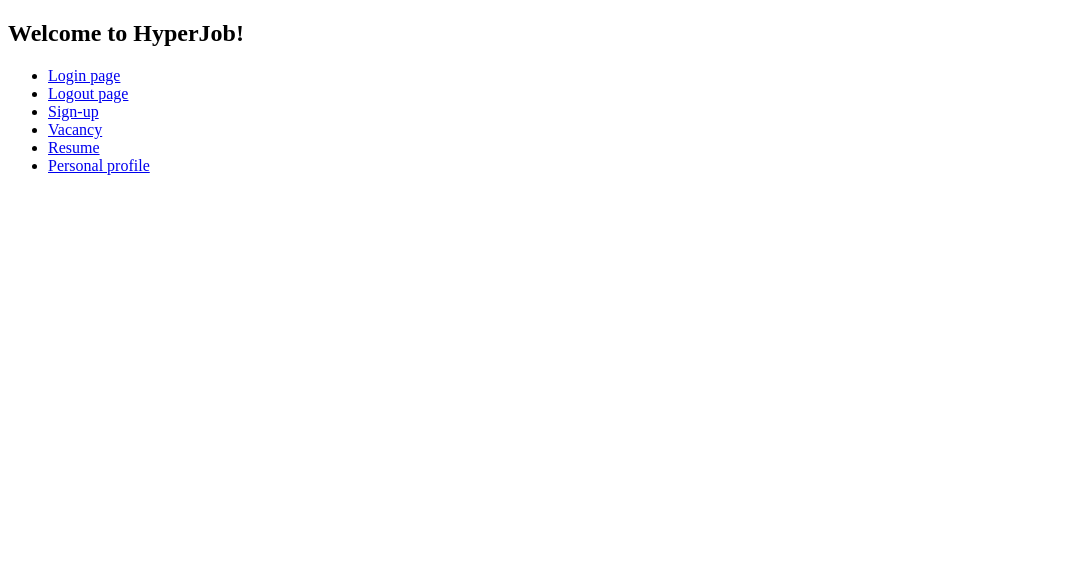
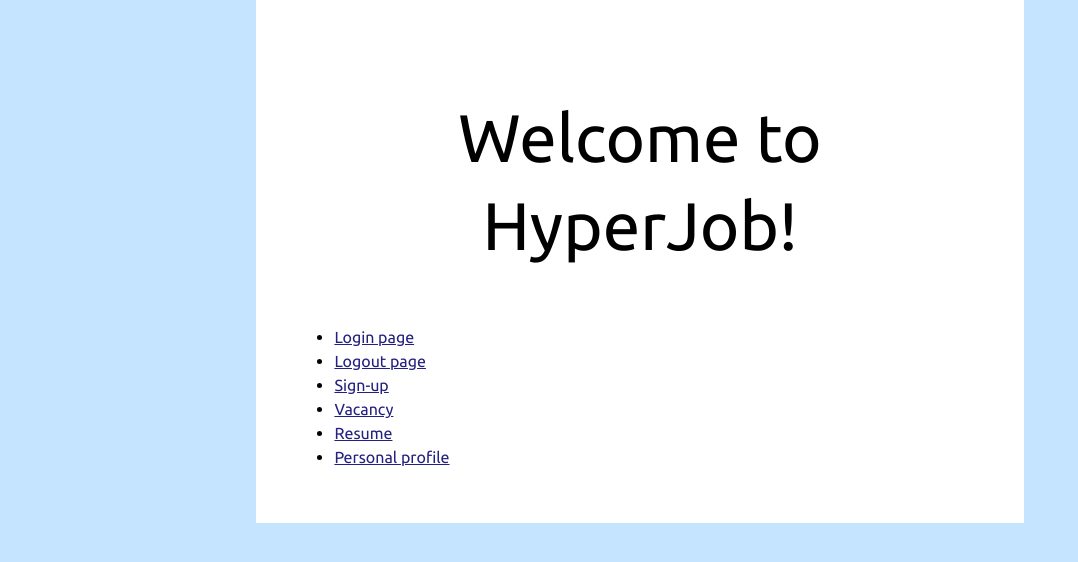
Before and after one commit to SonikSeven/HyperJob_Agency, a Django app: page / in a window 1280 px wide. Shown: the top 562 px of the page, without its empty margins (0-1078 px from the left). Run offline with Django 3.2, Linux system fonts and the light colour scheme.

Commit message:
Optimization

```diff
--- a/HyperJob_Agency/settings.py
+++ b/HyperJob_Agency/settings.py
@@ -120,6 +120,8 @@ USE_TZ = True
 # https://docs.djangoproject.com/en/2.2/howto/static-files/
 
 STATIC_URL = '/static/'
+STATICFILES_DIRS = [os.path.join(BASE_DIR, 'static')]
+
 LOGIN_URL = '/login'
 LOGIN_REDIRECT_URL = '/'
 LOGOUT_REDIRECT_URL = LOGIN_URL
--- a/HyperJob_Agency/urls.py
+++ b/HyperJob_Agency/urls.py
@@ -17,7 +17,9 @@ from django.contrib import admin
 from django.contrib.auth.views import LogoutView
 from django.urls import path, include, re_path
 
+from django.conf.urls.static import static
 from . import views
+from . import settings
 
 
 urlpatterns = [
@@ -30,3 +32,6 @@ urlpatterns = [
     path("", include("vacancy.urls")),
     path("", include("resume.urls")),
 ]
+
+if settings.DEBUG:
+    urlpatterns += static(settings.STATIC_URL)
--- /dev/null
+++ b/static/css/base.css
@@ -0,0 +1,34 @@
+@import url('https://fonts.googleapis.com/css2?family=Ubuntu&display=swap');
+
+html {
+	background: #C5E4FFFF;
+}
+
+body {
+	margin: 0% 20%;
+	padding: 3%;
+	background: #ffffff;
+	line-height: 1.5;
+    font-family: Ubuntu, sans-serif;
+}
+
+h2 {
+	text-align: center;
+    font-size: 4.2rem;
+    line-height: 1.3;
+    font-weight: 400;
+}
+
+form {
+	text-align: center;
+	margin-bottom: 5%;
+}
+
+input {
+	border-radius: 50px;
+	margin-left: 10px;
+}
+
+a {
+	color: #242080;
+}
--- a/templates/base.html
+++ b/templates/base.html
@@ -1,5 +1,7 @@
 <!DOCTYPE html>
 <html lang="en">
+{% load static %}
+<link rel="stylesheet" href="{% static 'css/base.css' %}">
 <head>
     <meta charset="UTF-8">
     <title>{% block title %}{% endblock %}</title>
```
